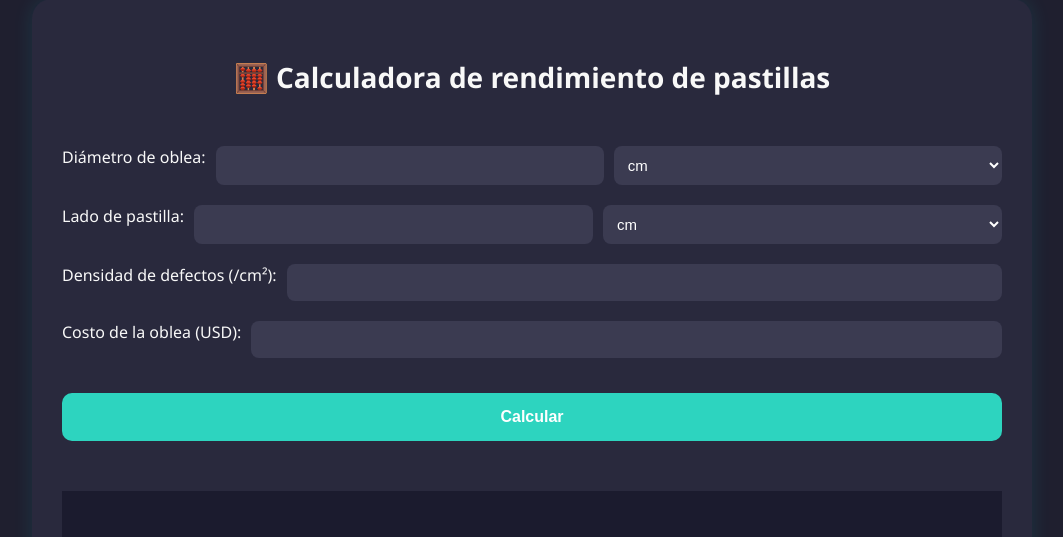
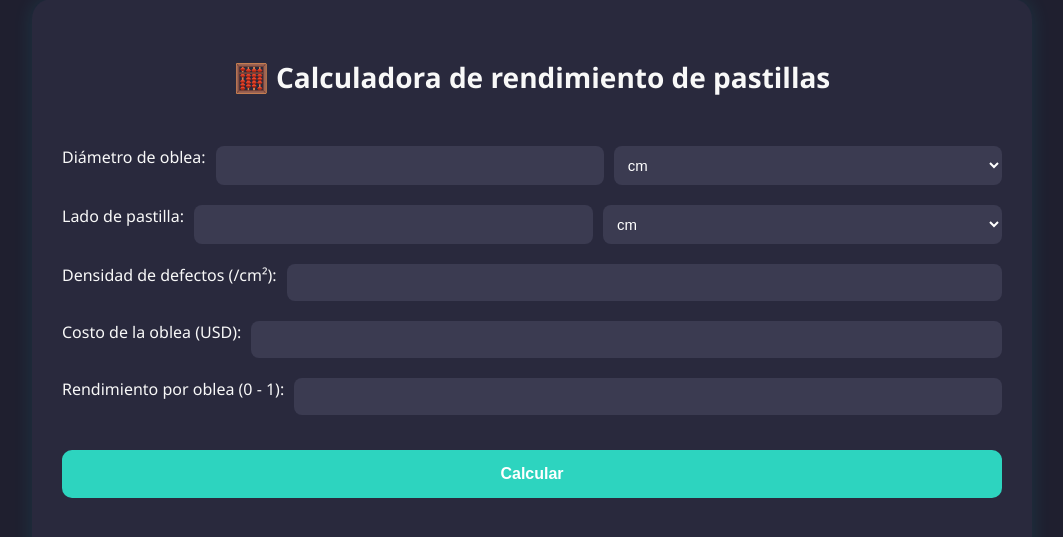
Before and after one commit to RodrigoPP05/calculadora_pastillas, a Flask app: page / in a window 1280 px wide. Shown: the part 51-588 px from the top of the page, without its empty margins (108-1171 px from the left). Run offline with Flask 3, Linux system fonts and the light colour scheme; some libraries are stand-ins or nearby versions.

Commit message:
Update index.html

```diff
--- a/templates/index.html
+++ b/templates/index.html
@@ -43,6 +43,11 @@
       <div class="campo">
         <label>Costo de la oblea (USD):</label>
         <input name="costo" required>
+      </div>
+
+      <div class="campo">
+        <label>Rendimiento por oblea (0 - 1):</label>
+        <input name="Rendimiento Por Oblea" required>
       </div>
 
       <button type="submit">Calcular</button>
@@ -97,9 +102,9 @@
             title: {
               text: 'Rendimiento y Costo vs Lado',
               font: { size: 20 },
-              y: 0.92  // Baja el título (1 es el top total)
+              y: 0.92
             },
-            margin: { l: 60, r: 80, t: 80, b: 60 },  // más espacio arriba para el título
+            margin: { l: 60, r: 80, t: 80, b: 60 },
             xaxis: {
               title: 'Lado de pastilla (cm)',
               tickmode: 'linear',
@@ -124,17 +129,16 @@
             },
             legend: {
               x: 0.5,
-              y: -0.2,  // Coloca la leyenda abajo del gráfico
+              y: -0.2,
               xanchor: 'center',
               orientation: 'h'
             }
           });
         </script>
-
-        </div>
+      </div>
     {% endif %}
 
-    <!-- Historial (siempre visible) -->
+    <!-- Historial -->
     <div id="historial" class="tab-content {% if not resultado %}active{% endif %}">
       <h2>📚 Historial de cálculos (sesión)</h2>
       <table id="tabla-historial">
```
